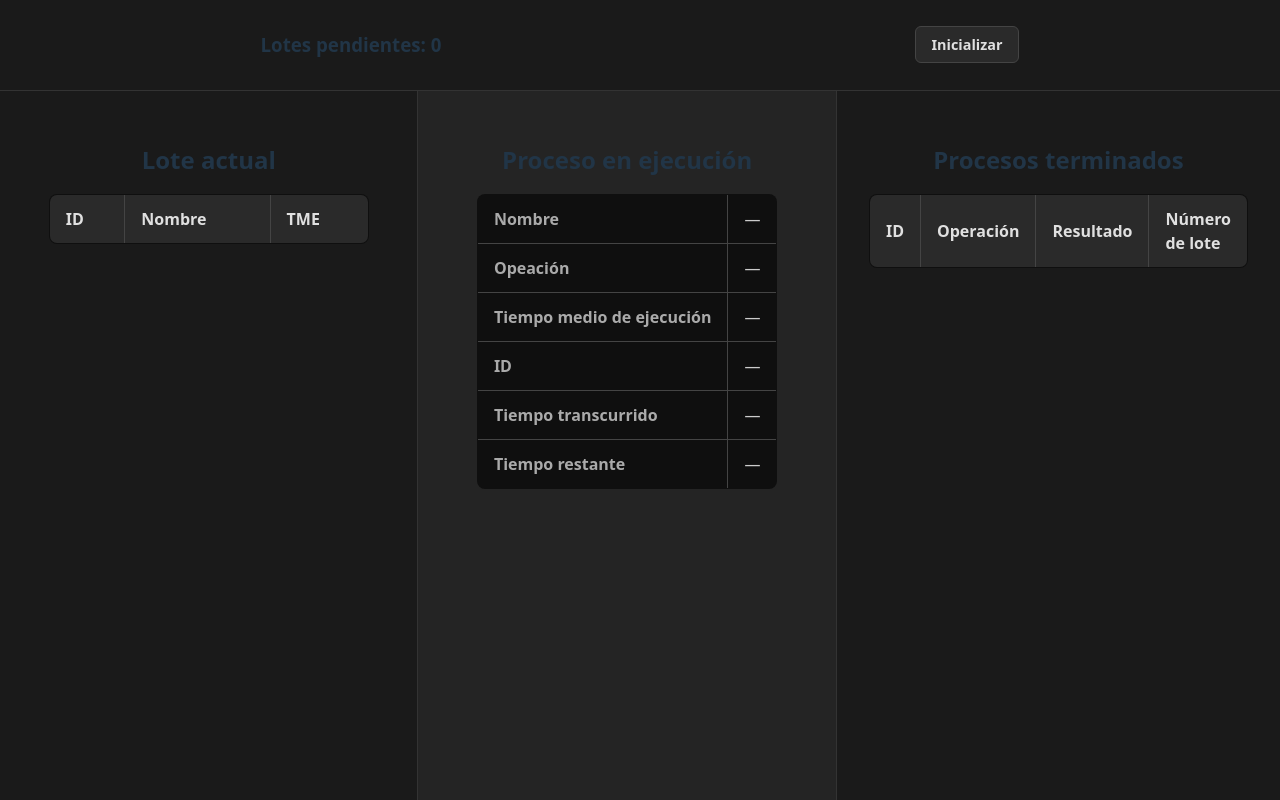
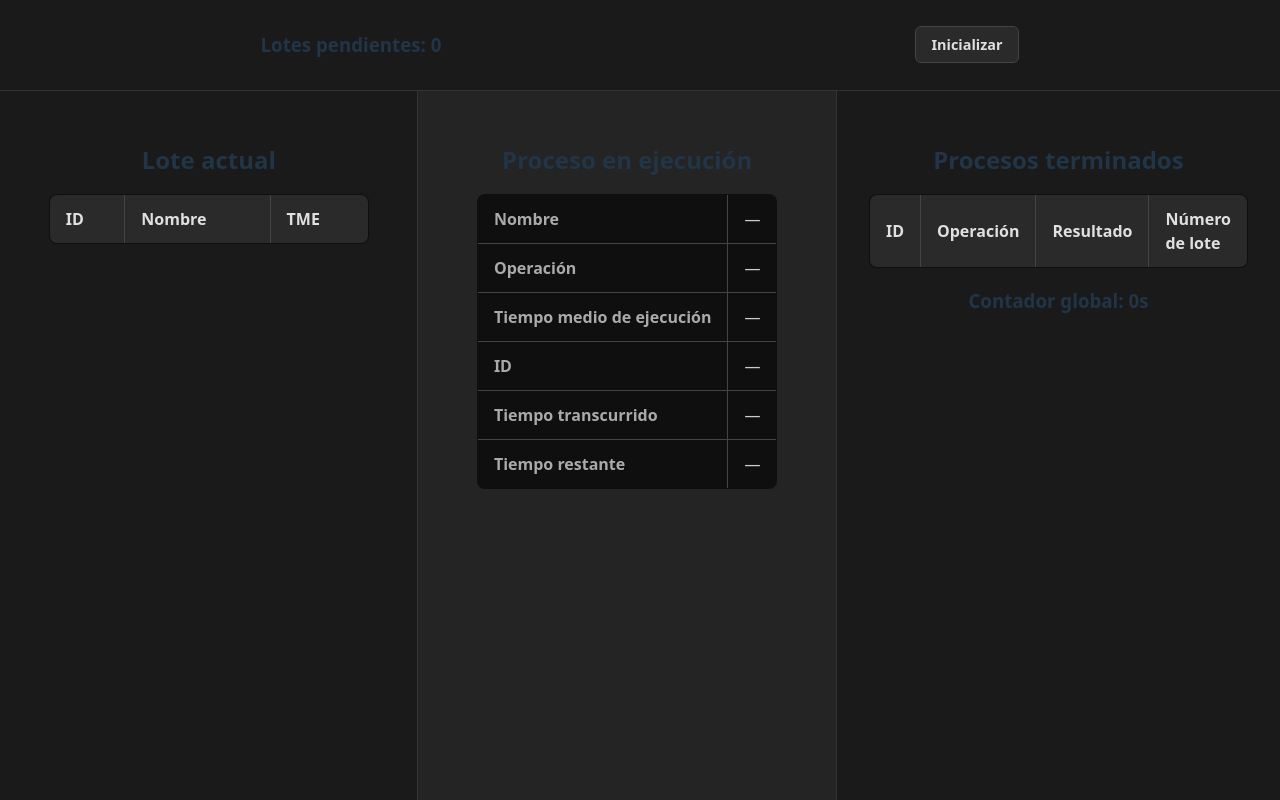
Before and after one commit to mosmtilk222/so, a React (Vite) app: page / in a window 1280 px wide. Built offline with nearby package versions, Linux system fonts and the light colour scheme.

Commit message:
contadorGlobal

```diff
--- a/src/App.jsx
+++ b/src/App.jsx
@@ -16,6 +16,7 @@ function App() {
   const [procesoActual, setProcesoActual] = useState(null)
   const [procesosTerminados, setProcesosTerminados] = useState([])
   const stateRef = useRef({ lote, lotesPendientes, procesoActual })
+  const [tiempoGlobal, setTiempoGlobal] = useState(0)
 
   useEffect(() => {
     stateRef.current = { lote, lotesPendientes, procesoActual }
@@ -25,6 +26,7 @@ function App() {
     const id = setInterval(() => {
       const { lote: loteActual, lotesPendientes: pendientes, procesoActual: proc } = stateRef.current
       if (proc) {
+        setTiempoGlobal(prev => prev + 1)
         const tt = proc.tt + 1
         const tr = proc.tme - tt
         if (tt >= proc.tme) {
@@ -121,7 +123,7 @@ function App() {
               <td>{procesoActual?.nombre ?? '—'}</td>
             </tr>
             <tr>
-              <th>Opeación</th>
+              <th>Operación</th>
               <td>{procesoActual?.operacion ?? '—'}</td>
             </tr>
             <tr>
@@ -166,6 +168,7 @@ function App() {
             ))}
           </tbody>
         </table>
+        <h3>Contador global: {tiempoGlobal}s</h3>
       </div>
       </div>
     </div>
```
